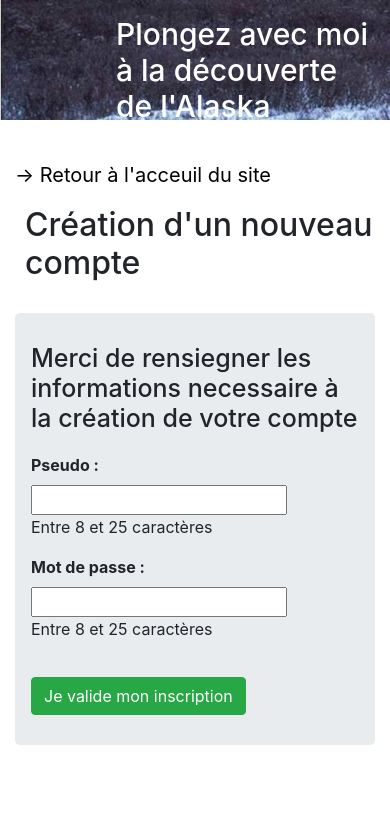
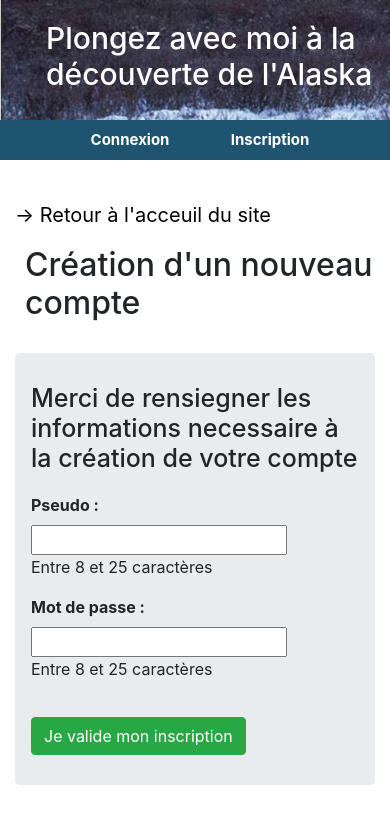
Before and after one commit to LibertAntoine/Blog_Writer, a PHP site: page /index.php?action=inscription in a window 390 px wide. Shown: the top 824 px of the page. Run offline with PHP 8.4, Linux system fonts and the light colour scheme; some libraries are stand-ins or nearby versions.

Commit message:
edit the responsive style of the différents pages

```diff
--- a/styles.css
+++ b/styles.css
@@ -206,3 +206,43 @@ label {
 .loger {
 	margin-right: 60px;
 }
+
+
+
+@media (max-width: 768px)
+
+{
+
+.titleInput {
+	width: 300px;
+}
+
+h1 {
+	margin-left: 30px;
+}
+}
+
+
+@media (max-width: 1100px) {
+
+
+.loger {
+	position: absolute;
+	top: 120px;
+	left: 0%;
+	background-color: #1e5470;
+	width: 100%;
+	padding-left: 60px;
+}
+
+.navbloc {
+	height: 40px;
+	line-height: 40px;
+
+}
+
+#navbar {
+	margin-bottom: 80px;
+}
+
+}
--- a/view/backend/backOffice.php
+++ b/view/backend/backOffice.php
@@ -13,7 +13,7 @@
 <?php } ?>
 
 <div class="row">
-	<div class="col-sm-6 jumbotron">
+	<div class="col-md-6 col-sm-12 jumbotron">
 <?php if (isset($message)) { ?>
 	<p><?= $message ?></p>
 <?php } ?>
@@ -25,7 +25,7 @@
 			 <input class="btn btn-success" type="submit" value="Valider la modification"/>
 		</form>
 	</div>
-	<div class="col-sm-6 jumbotron">
+	<div class="col-md-6 col-sm-12 jumbotron">
 		<form action="index.php?action=editMdp" method="post">
 			<h3>Modification du mot de passe du compte</h3>
 			<label for="oldMdp">Ancien mot de passe :  </label>
--- a/view/frontend/inscription.php
+++ b/view/frontend/inscription.php
@@ -7,7 +7,7 @@
 
 <h2>Création d'un nouveau compte</h2>
 
-<div class="col-sm-6 jumbotron">
+<div class="col-lg-8 col-md-10 col-sm-12 col-xs-12 jumbotron">
 <form action="index.php?action=addUser" method="post">
 <h3>Merci de rensiegner les informations necessaire à la création de votre compte</h3>
 <div>
--- a/view/frontend/loginView.php
+++ b/view/frontend/loginView.php
@@ -8,7 +8,7 @@
 
 <h2>Page d'authentification</h2>
 
-<div class="col-sm-6 jumbotron">
+<div class="col-lg-8 col-md-10 col-sm-12 col-xs-12 jumbotron">
 <form action="index.php?action=verifUser" method="post">
     <h3>Merci d'entrer vos identifiants de connexion</h3>
     <div>
--- a/view/frontend/template.php
+++ b/view/frontend/template.php
@@ -15,7 +15,7 @@
 
     	<?php require("include/navbar.php");?>
 
-        <section class="container">
+        <section id="blogContent" class="container">
         <?= $content ?>
         </section>
 
```
